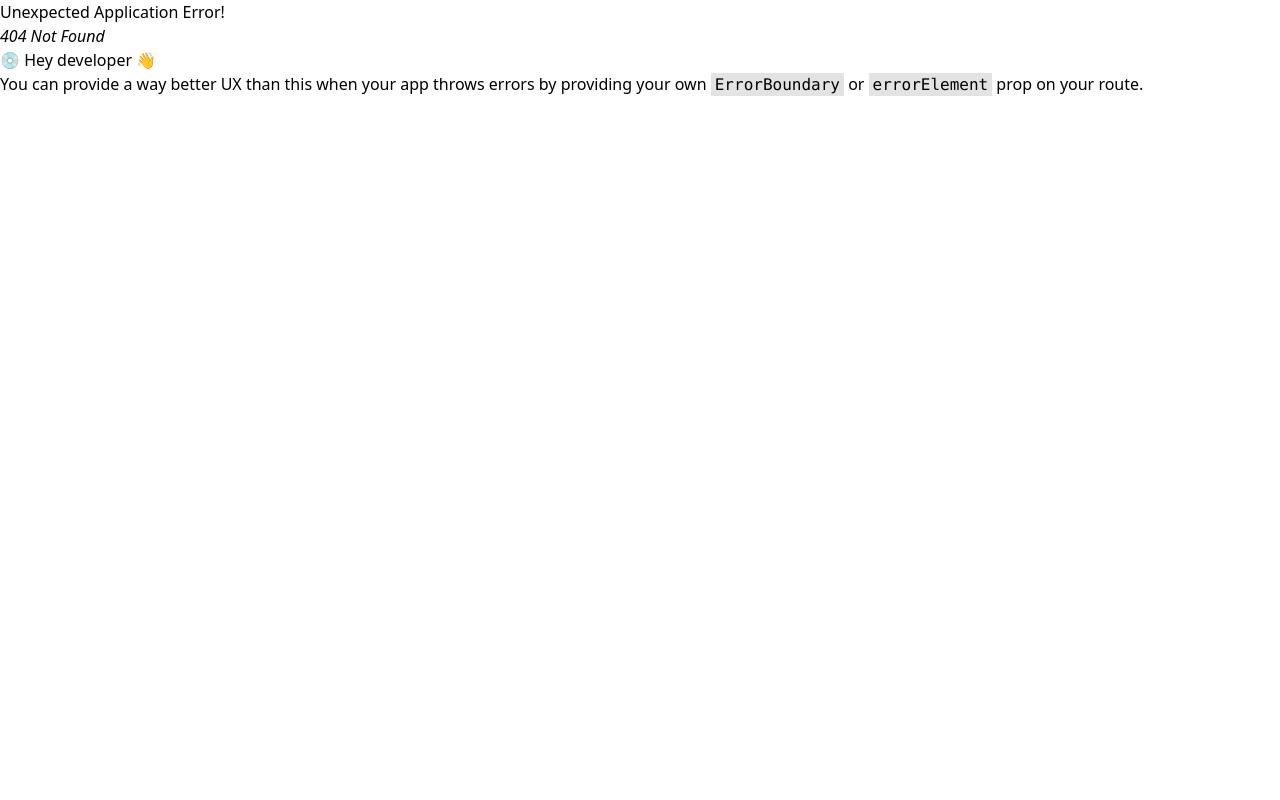
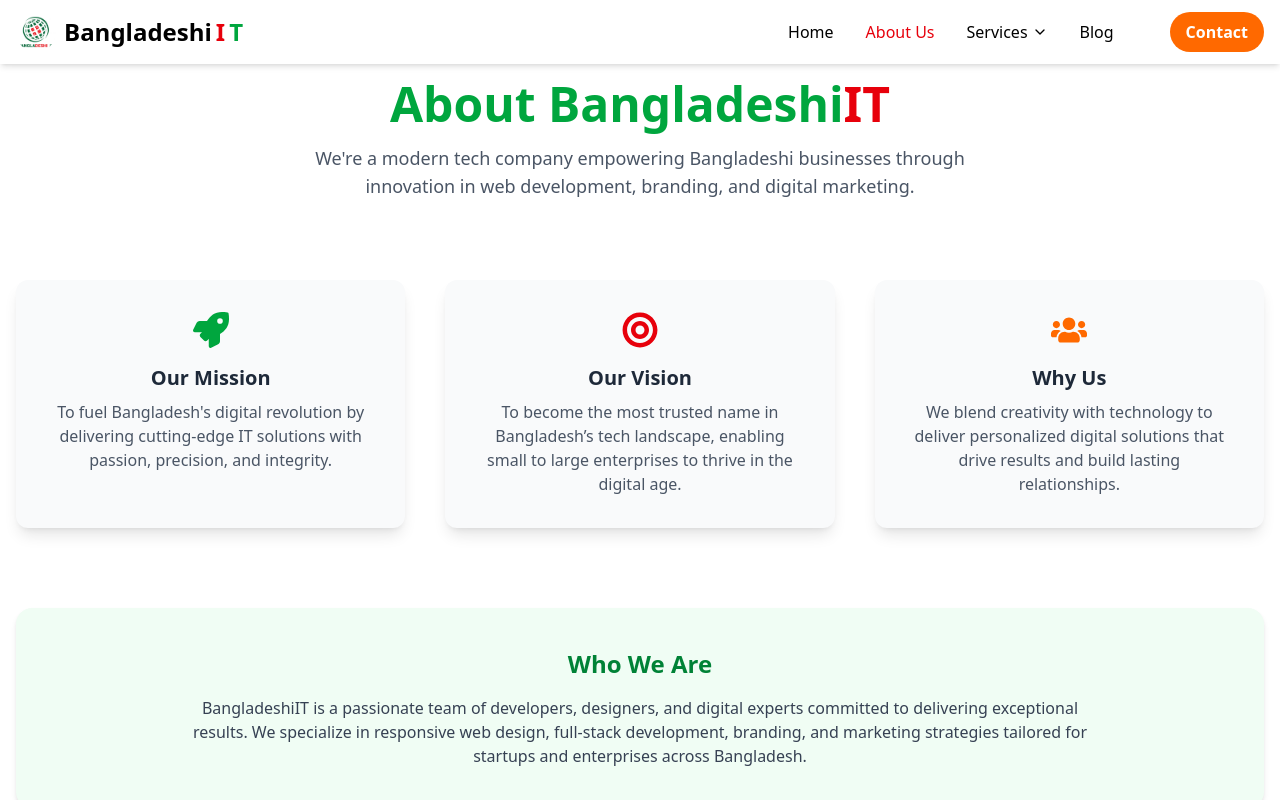
Before and after one commit to RizbiAhmmad/BangladeshiIT, a React (Vite) app: page /about in a window 1280 px wide. Before the commit this address had no page. Shown: the top 800 px of the page. Built offline with nearby package versions, Linux system fonts and the light colour scheme.

Commit message:
Adding about Us page

```diff
--- a/package.json
+++ b/package.json
@@ -20,7 +20,8 @@
     "react-icons": "^5.5.0",
     "react-router-dom": "^7.6.1",
     "sort-by": "^1.2.0",
-    "tailwindcss": "^4.1.7"
+    "tailwindcss": "^4.1.7",
+    "typewriter-effect": "^2.22.0"
   },
   "devDependencies": {
     "@eslint/js": "^9.25.0",
--- a/src/Components/Navbar.jsx
+++ b/src/Components/Navbar.jsx
@@ -1,50 +1,40 @@
-import { useState, useEffect } from "react";
+import { useState } from "react";
+import { NavLink } from "react-router-dom"; // import NavLink
 import { motion, AnimatePresence } from "framer-motion";
 import { FiMenu, FiX, FiChevronDown } from "react-icons/fi";
 import logo from "../assets/BangladeshiIT.jpg";
 
 const navLinks = [
   { name: "Home", href: "/" },
-  { name: "About", href: "#about" },
-  { name: "Services", href: "#services", dropdown: true },
-  { name: "Blog", href: "#blog" },
+  { name: "About Us", href: "/about" },
+  { name: "Services", href: "/services", dropdown: true },
+  { name: "Blog", href: "/blog" },
 ];
 
 const services = [
-  { name: "Web Development", href: "#web-dev" },
-  { name: "UI/UX Design", href: "#ui-ux" },
-  { name: "SEO Optimization", href: "#seo" },
-  { name: "Branding", href: "#branding" },
-  { name: "Social Media Marketing", href: "#smm" },
+  { name: "Web Development", href: "/web-dev" },
+  { name: "UI/UX Design", href: "/ui-ux" },
+  { name: "SEO Optimization", href: "/seo" },
+  { name: "Branding", href: "/branding" },
+  { name: "Social Media Marketing", href: "/smm" },
 ];
 
 export default function Navbar() {
   const [isOpen, setIsOpen] = useState(false);
   const [showDropdown, setShowDropdown] = useState(false);
-  const [activeLink, setActiveLink] = useState("/");
-
-  useEffect(() => {
-    const handleScroll = () => {
-      const current = window.location.hash || "/";
-      setActiveLink(current);
-    };
-    window.addEventListener("hashchange", handleScroll);
-    handleScroll();
-    return () => window.removeEventListener("hashchange", handleScroll);
-  }, []);
 
   return (
     <header className="fixed top-0 left-0 w-full z-50 bg-white shadow-md">
       <div className="max-w-7xl mx-auto px-4 py-3 flex justify-between items-center">
         {/* Logo */}
-        <a href="/" className="flex items-center">
+        <NavLink to="/" className="flex items-center">
           <img src={logo} alt="Logo" className="h-10 w-10 rounded-full mr-2" />
           <h1 className="text-2xl font-bold flex items-center gap-1">
             <span className="text-black">Bangladeshi</span>
             <span className="text-red-600">I</span>
             <span className="text-green-600">T</span>
           </h1>
-        </a>
+        </NavLink>
 
         {/* Desktop Nav */}
         <nav className="hidden md:flex gap-8 items-center relative">
@@ -54,7 +44,7 @@
                 <div
                   onClick={() => setShowDropdown((prev) => !prev)}
                   className={`cursor-pointer font-medium flex items-center gap-1 ${
-                    activeLink === link.href
+                    window.location.pathname.startsWith(link.href)
                       ? "text-red-600"
                       : "text-black hover:text-green-600"
                   }`}
@@ -76,35 +66,39 @@
                       className="absolute bg-white shadow-lg mt-2 rounded-md p-3 w-56 z-50"
                     >
                       {services.map((service) => (
-                        <a
+                        <NavLink
                           key={service.name}
-                          href={service.href}
-                          className="block px-3 py-2 text-sm text-gray-700 hover:text-orange-500"
+                          to={service.href}
+                          className={({ isActive }) =>
+                            `block px-3 py-2 text-sm ${
+                              isActive ? "text-orange-500 font-semibold" : "text-gray-700 hover:text-orange-500"
+                            }`
+                          }
                         >
                           {service.name}
-                        </a>
+                        </NavLink>
                       ))}
                     </motion.div>
                   )}
                 </AnimatePresence>
               </div>
             ) : (
-              <a
+              <NavLink
                 key={link.name}
-                href={link.href}
-                className={`font-medium ${
-                  activeLink === link.href
-                    ? "text-red-600"
-                    : "text-black hover:text-green-600"
-                }`}
+                to={link.href}
+                className={({ isActive }) =>
+                  `font-medium ${
+                    isActive ? "text-red-600" : "text-black hover:text-green-600"
+                  }`
+                }
               >
                 {link.name}
-              </a>
+              </NavLink>
             )
           )}
 
           <a
-            href="#contact"
+            href="contact"
             className="ml-6 bg-orange-500 text-white px-4 py-2 rounded-full hover:bg-orange-700 transition font-semibold"
           >
             Contact
@@ -165,13 +159,19 @@
                         >
                           {services.map((service) => (
                             <li key={service.name}>
-                              <a
-                                href={service.href}
+                              <NavLink
+                                to={service.href}
                                 onClick={() => setIsOpen(false)}
-                                className="block text-sm text-gray-700 hover:text-orange-500"
+                                className={({ isActive }) =>
+                                  `block text-sm ${
+                                    isActive
+                                      ? "text-orange-500 font-semibold"
+                                      : "text-gray-700 hover:text-orange-500"
+                                  }`
+                                }
                               >
                                 {service.name}
-                              </a>
+                              </NavLink>
                             </li>
                           ))}
                         </motion.ul>
@@ -186,17 +186,17 @@
                       closed: { opacity: 0, y: -20 },
                     }}
                   >
-                    <a
-                      href={link.href}
+                    <NavLink
+                      to={link.href}
                       onClick={() => setIsOpen(false)}
-                      className={`block font-medium ${
-                        activeLink === link.href
-                          ? "text-red-600"
-                          : "text-black hover:text-green-600"
-                      }`}
+                      className={({ isActive }) =>
+                        `block font-medium ${
+                          isActive ? "text-red-600" : "text-black hover:text-green-600"
+                        }`
+                      }
                     >
                       {link.name}
-                    </a>
+                    </NavLink>
                   </motion.li>
                 )
               )}
@@ -208,7 +208,7 @@
                 }}
               >
                 <a
-                  href="#contact"
+                  href="contact"
                   onClick={() => setIsOpen(false)}
                   className="inline-block mt-2 bg-orange-500 text-white px-4 py-2 rounded-full hover:bg-orange-700 transition font-semibold"
                 >
--- /dev/null
+++ b/src/Pages/About/About.jsx
@@ -0,0 +1,84 @@
+import { motion } from "framer-motion";
+import { FaRocket, FaUsers, FaBullseye } from "react-icons/fa";
+
+export default function About() {
+  return (
+    <section className="bg-white text-gray-800 py-20 px-4">
+      <div className="max-w-7xl mx-auto space-y-20">
+
+        {/* Hero Section */}
+        <motion.div
+          className="text-center"
+          initial={{ opacity: 0, y: -50 }}
+          animate={{ opacity: 1, y: 0 }}
+          transition={{ duration: 0.8 }}
+        >
+          <h1 className="text-4xl md:text-5xl font-bold text-green-600 mb-4">
+            About Bangladeshi<span className="text-red-600">IT</span>
+          </h1>
+          <p className="text-lg text-gray-600 max-w-2xl mx-auto">
+            We're a modern tech company empowering Bangladeshi businesses through innovation in web development, branding, and digital marketing.
+          </p>
+        </motion.div>
+
+        {/* Mission, Vision, Values */}
+        <div className="grid md:grid-cols-3 gap-10 text-center">
+          <motion.div
+            className="p-8 rounded-xl shadow-lg hover:shadow-2xl transition bg-gray-50"
+            initial={{ opacity: 0, y: 50 }}
+            whileInView={{ opacity: 1, y: 0 }}
+            transition={{ duration: 0.6 }}
+          >
+            <FaRocket className="text-4xl text-green-600 mb-4 mx-auto" />
+            <h3 className="text-xl font-semibold mb-2">Our Mission</h3>
+            <p className="text-gray-600">
+              To fuel Bangladesh's digital revolution by delivering cutting-edge IT solutions with passion, precision, and integrity.
+            </p>
+          </motion.div>
+
+          <motion.div
+            className="p-8 rounded-xl shadow-lg hover:shadow-2xl transition bg-gray-50"
+            initial={{ opacity: 0, y: 50 }}
+            whileInView={{ opacity: 1, y: 0 }}
+            transition={{ duration: 0.8 }}
+          >
+            <FaBullseye className="text-4xl text-red-600 mb-4 mx-auto" />
+            <h3 className="text-xl font-semibold mb-2">Our Vision</h3>
+            <p className="text-gray-600">
+              To become the most trusted name in Bangladesh’s tech landscape, enabling small to large enterprises to thrive in the digital age.
+            </p>
+          </motion.div>
+
+          <motion.div
+            className="p-8 rounded-xl shadow-lg hover:shadow-2xl transition bg-gray-50"
+            initial={{ opacity: 0, y: 50 }}
+            whileInView={{ opacity: 1, y: 0 }}
+            transition={{ duration: 1 }}
+          >
+            <FaUsers className="text-4xl text-orange-500 mb-4 mx-auto" />
+            <h3 className="text-xl font-semibold mb-2">Why Us</h3>
+            <p className="text-gray-600">
+              We blend creativity with technology to deliver personalized digital solutions that drive results and build lasting relationships.
+            </p>
+          </motion.div>
+        </div>
+
+        {/* Team or Company Info (Optional) */}
+        <motion.div
+          className="bg-green-50 p-10 rounded-2xl shadow-md"
+          initial={{ opacity: 0, scale: 0.95 }}
+          whileInView={{ opacity: 1, scale: 1 }}
+          transition={{ duration: 0.8 }}
+        >
+          <h2 className="text-2xl font-bold text-center text-green-700 mb-4">
+            Who We Are
+          </h2>
+          <p className="text-gray-700 text-center max-w-4xl mx-auto">
+            BangladeshiIT is a passionate team of developers, designers, and digital experts committed to delivering exceptional results. We specialize in responsive web design, full-stack development, branding, and marketing strategies tailored for startups and enterprises across Bangladesh.
+          </p>
+        </motion.div>
+
+      </div>
+    </section>
+  );
+}
--- a/src/routes/routes.jsx
+++ b/src/routes/routes.jsx
@@ -4,6 +4,7 @@
   } from "react-router-dom";
 import MainLayout from "../Layouts/MainLayout";
 import Home from "../Pages/Home/Home";
+import About from "../Pages/About/About";
 
   export const router = createBrowserRouter([
     {
@@ -14,6 +15,10 @@
             path: "/",
             element: <Home></Home>
         },
+        {
+          path: "/about",
+          element: <About></About>
+        }
 
       ]
     },
```
Also changed, not shown: 1 other file (tests, documents, lock files or other folders).
